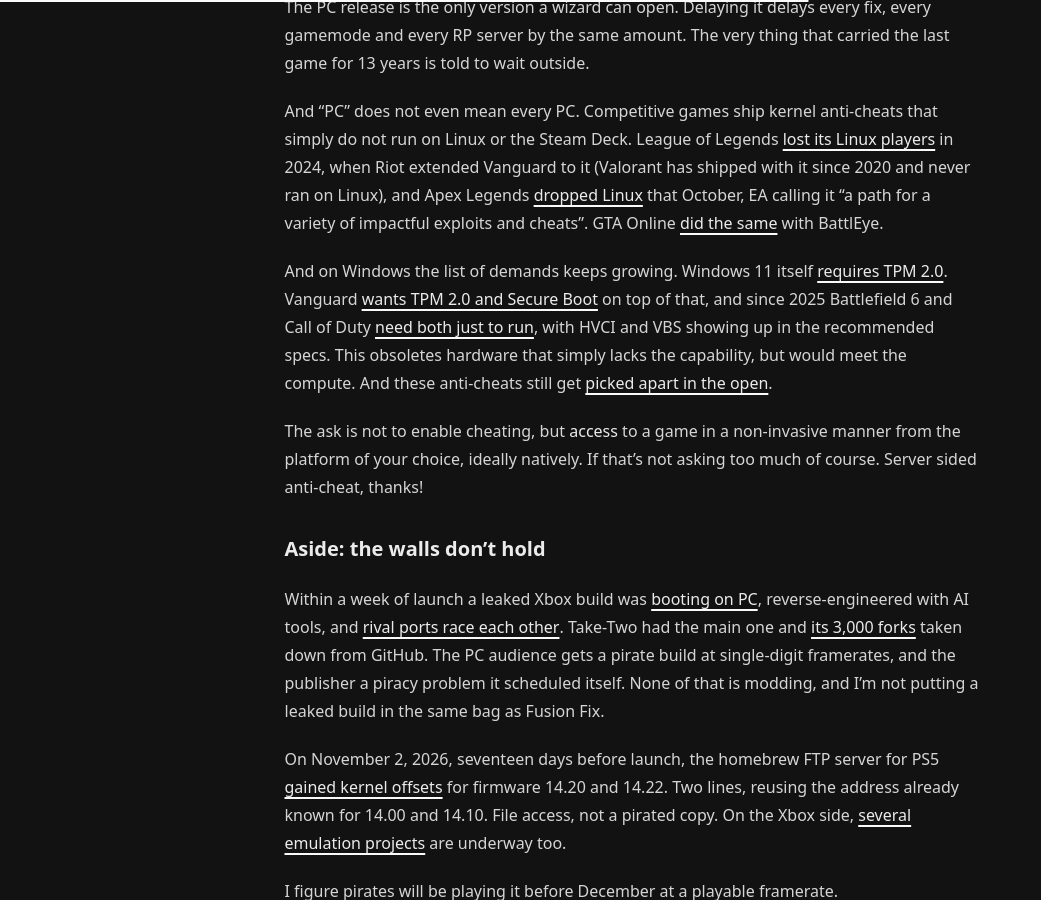
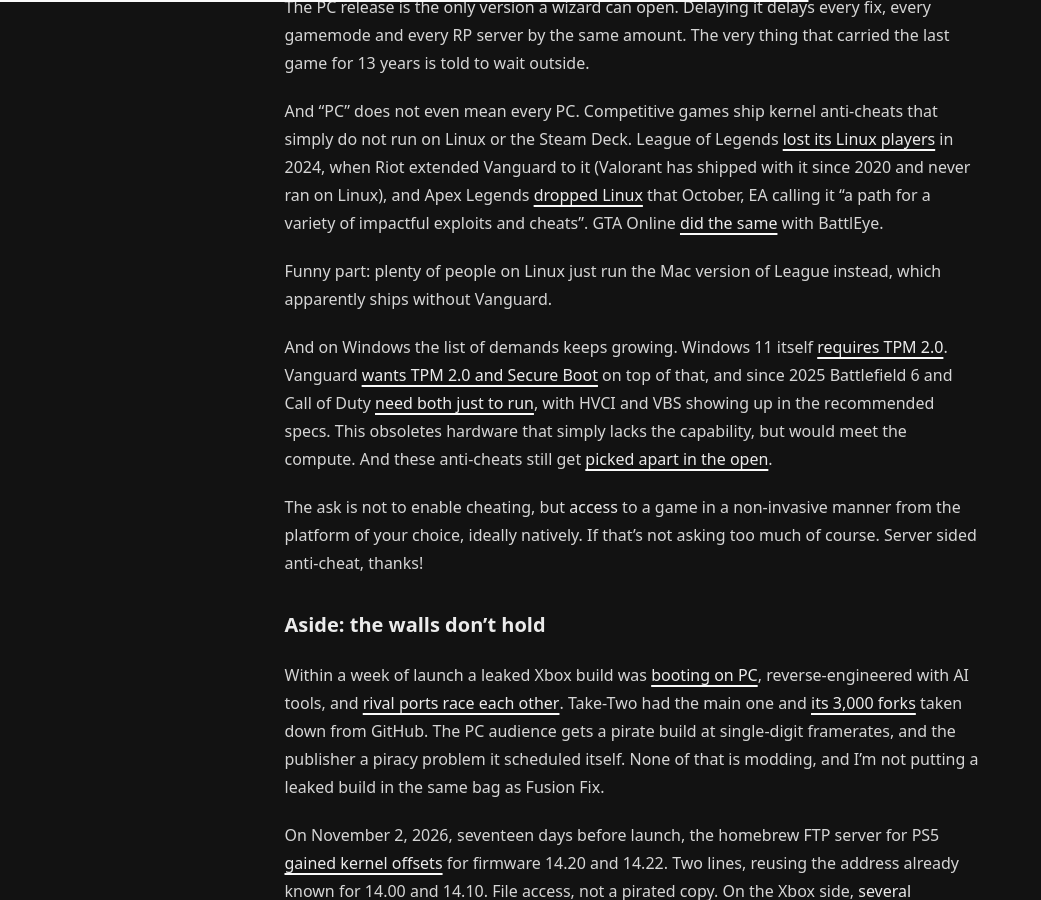
Before and after one commit to h8d13/dontreadthedocs, a Jekyll site: the page built from _notes/modding-wizards.md, in a window 1280 px wide and 900 px high, scrolled down 6035 px. Shown: the whole window, without its empty margins (0-1041 px from the left). Built offline with Jekyll 4.4.1, drawn with Linux system fonts in a browser that asks for light colours.

Commit message:
misc
Signed-off-by: h8d13 <hadean-eon-dev@proton.me>

```diff
--- a/_notes/modding-wizards.md
+++ b/_notes/modding-wizards.md
@@ -217,6 +217,9 @@ that simply do not run on Linux or the Steam Deck. League of Legends
 (Valorant has shipped with it since 2020 and never ran on Linux), and Apex Legends
 [dropped Linux][apex-linux] that October, EA calling it "a path for a variety of impactful exploits and cheats".
 GTA Online [did the same][gta-battleye] with BattlEye.
+
+Funny part: plenty of people on Linux just run the Mac version of League instead,
+which apparently ships without Vanguard.
 
 And on Windows the list of demands keeps growing. Windows 11 itself
 [requires TPM 2.0][w11-tpm]. Vanguard [wants TPM 2.0 and Secure Boot][vanguard-tpm]
```
